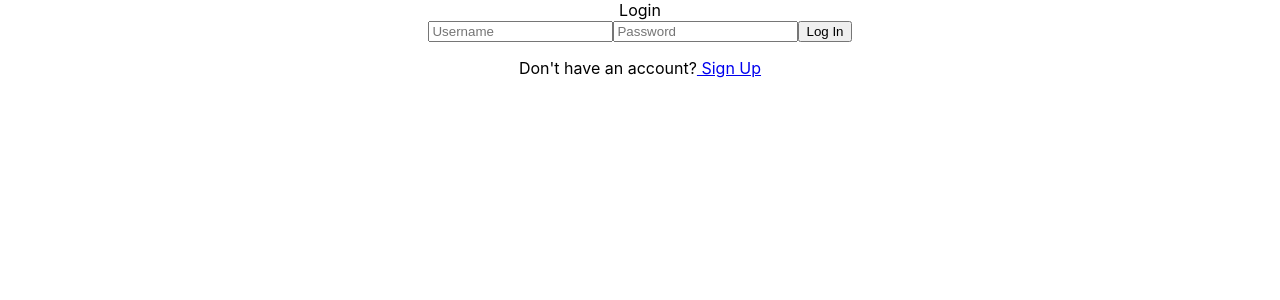
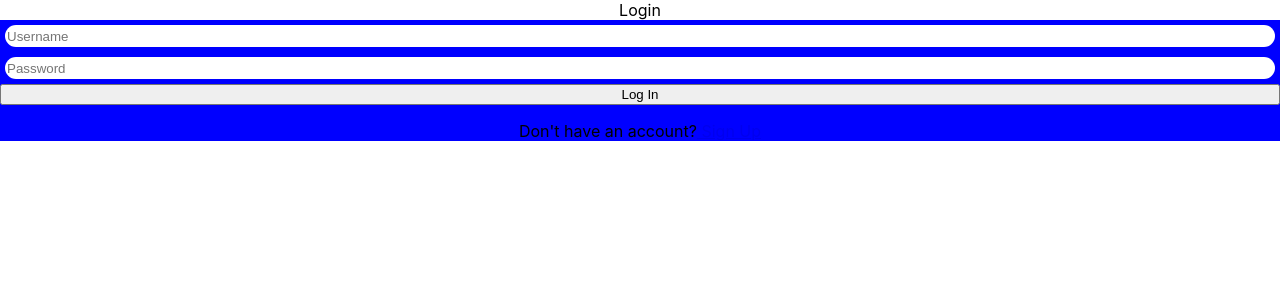
Before and after one commit to Jordan-Burgess/PolyU, a React (Create React App) app in the folder frontend/: page / in a window 1280 px wide. Shown: the top 300 px of the page. Built offline with nearby package versions, Linux system fonts and the light colour scheme; no server answers.

Commit message:
Route to new profile page when register

```diff
--- a/frontend/src/App.css
+++ b/frontend/src/App.css
@@ -1,5 +1,21 @@
 .App {
   text-align: center;
+}
+
+.LoginBox {
+  background-color: blue;
+}
+
+.LoginForm {
+  display: flex;
+  flex-direction: column;
+}
+
+.LoginInput {
+  height: 20px;
+  margin: 5px;
+  border: none;
+  border-radius: 30px;
 }
 
 .App-logo {
--- a/frontend/src/components/Auth.js
+++ b/frontend/src/components/Auth.js
@@ -1,12 +1,13 @@
 import { createContext, useState, useEffect } from 'react';
 import jwt_decode from "jwt-decode";
-import { useNavigate } from "react-router-dom";
+import { useNavigate, Navigate} from "react-router-dom";
 
 const AuthContext = createContext()
 export default AuthContext;
 
 export const AuthProvider = ({ children }) => {
     const [loading, setLoading] = useState(false)
+    const [firstUser, setFirstUser] = useState(false)
     const [authTokens, setAuthTokens] = useState(() =>
     localStorage.getItem('authTokens')
     ? JSON.parse(localStorage.getItem('authTokens'))
@@ -33,7 +34,6 @@ export const AuthProvider = ({ children }) => {
       setUser(jwt_decode(data.access));
       localStorage.setItem('authTokens', JSON.stringify(data))
       console.log('Auth: ',user)
-    //   navigate('profile')
     }else{
       console.log('Fetch Error')
     }
@@ -52,14 +52,19 @@ export const AuthProvider = ({ children }) => {
         email,
         first_name,
         last_name
-      })
+      }),
+
     });
     if (response.status === 201) {
+      console.log("Registration Successful")
       loginUser({username, password})
-      navigate('/partners');
+      // return <Navigate to={`/profile/new/${user.id}`}/>
+      navigate(`/`)
     } else {
-      console.log("Something went wrong!");
+      console.log("Something went wrong");
     }
+    setFirstUser(true)
+    // return <Navigate to={`/profile/new/${user.id}`}/>
   };
 
   const logoutUser = () => {
@@ -76,10 +81,10 @@ export const AuthProvider = ({ children }) => {
     setAuthTokens,
     registerUser,
     loginUser,
-    logoutUser
+    logoutUser,
+    firstUser
   }
 
-  console.log("Auth2:", user)
   useEffect(() => {
     setLoading(true)
     if (authTokens) {
--- a/frontend/src/components/LoginCredentials.js
+++ b/frontend/src/components/LoginCredentials.js
@@ -15,9 +15,10 @@ export default function LoginCredentials() {
   }
 
   return (
-    <div>
-      <form onSubmit={handleSubmit}>
+    <div className="LoginBox">
+      <form className="LoginForm" onSubmit={handleSubmit}>
         <input
+          className="LoginInput"
           type="text"
           name="username"
           placeholder='Username'
@@ -26,6 +27,7 @@ export default function LoginCredentials() {
           required
         />
         <input
+          className="LoginInput"
           type="password"
           name="password"
           placeholder='Password'
--- a/frontend/src/components/ProfileBody.js
+++ b/frontend/src/components/ProfileBody.js
@@ -7,7 +7,7 @@ export default function ProfileBody({user}) {
         </section>
         <section>
             <h3>About Me</h3>
-            <p>{user.profile[0].bio}</p>
+            <p>{user.profile[0]?.bio}</p>
         </section>
         <section>
             <h3>Language Focus</h3>
--- a/frontend/src/components/ProfileHeader.js
+++ b/frontend/src/components/ProfileHeader.js
@@ -15,7 +15,7 @@ export default function ProfileHeader({user, isOwner, id, userIn}) {
       }
       const response = await fetch(`http://localhost:8000/conversations/new/${id}/${userIn}/`, options)
       const responseData = await response.json()
-      const conversationId = responseData[0].id
+      const conversationId = responseData[0]?.id
       navigate('/chat', {state: conversationId})
     }catch(err){
       console.log(err)
@@ -27,8 +27,8 @@ export default function ProfileHeader({user, isOwner, id, userIn}) {
         <img src='#' alt='banner'/>
         <img src='#' alt='profile image'/>
         <div>
-            <h1>{user.user[0].username}</h1>
-            <h2>Native Language: {user.profile[0].native_language}</h2>
+            <h1>{user.user[0]?.username}</h1>
+            <h2>Native Language: {user.profile[0]?.native_language}</h2>
         </div>
         <div>
             {isOwner ? (
@@ -38,7 +38,7 @@ export default function ProfileHeader({user, isOwner, id, userIn}) {
             </div>
             ) :
             <form onSubmit={handleSubmit}>
-              <button type='submit'>Chat With {user.user[0].username}</button>
+              <button type='submit'>Chat With {user.user[0]?.username}</button>
             </form>
             }
         </div>
--- a/frontend/src/pages/Main.js
+++ b/frontend/src/pages/Main.js
@@ -10,17 +10,20 @@ import AuthContext from "../components/Auth";
 import Edit from './Edit';
 import Settings from './Settings';
 import Signup from './Signup';
+import NewProfile from './NewProfile';
 
 export default function Main() {
   console.log(AuthContext)
-  let {user} = useContext(AuthContext)
+  let {user, firstUser} = useContext(AuthContext)
   console.log('Test:', user)
+  console.log('First: ', firstUser)
   return (
       <div>
           <Routes>
             <Route path='/' element={user ? <Navigate to={`/profile/${user.user_id}`} /> : <Login/>} />
-            <Route path='/signup' element={user ? <Navigate to={`/profile/${user.user_id}`} /> : <Signup/>} />
+            <Route path='/signup' element={user && !firstUser ? <Navigate to={`/profile/${user.user_id}`} /> : <Signup/>} />
             <Route path='/profile/:id' element={!user ? <Navigate to="/" /> : <Profile/>} exact />
+            {user ? <Route path={`/profile/new/:id`} element={!user ? <Navigate to="/" /> : <NewProfile/>} exact /> : null }
             {user ? <Route path={`/profile/${user.user_id}/edit`} element={!user ? <Navigate to="/" /> : <Edit/>} exact /> : null }
             {user ? <Route path={`/profile/${user.user_id}/settings`} element={!user ? <Navigate to="/" /> : <Settings/>} exact /> : null }
             <Route path='/chat' element={!user ? <Navigate to="/" /> : <Chat/>} exact />
--- /dev/null
+++ b/frontend/src/pages/NewProfile.js
@@ -0,0 +1,8 @@
+import React from 'react'
+import { useParams, useNavigate } from 'react-router-dom';
+
+export default function NewProfile() {
+  return (
+    <div>NewProfile</div>
+  )
+}
--- a/frontend/src/pages/Profile.js
+++ b/frontend/src/pages/Profile.js
@@ -1,14 +1,16 @@
 import { useState, useEffect, useContext } from 'react'
-import { useParams } from 'react-router-dom';
+import { useParams, useNavigate } from 'react-router-dom';
 import ProfileHeader from '../components/ProfileHeader'
 import ProfileBody from '../components/ProfileBody'
 import Nav from '../components/Nav'
 import AuthContext from '../components/Auth';
 
 export default function Profile() {
+  const navigate = useNavigate()
   const [user, setUser] = useState(null)
   const {id} = useParams()
   const userIn = useContext(AuthContext)
+  const {firstUser} = useContext(AuthContext)
   const BASE_URL = `http://localhost:8000/${id}/`
   const isOwner = userIn.user.user_id == id
 
@@ -23,6 +25,10 @@ export default function Profile() {
         console.log(err)
       }
     }
+
+    useEffect(()=>{
+      navigate(`/profile/new/${id}`)
+    }, [firstUser])
 
     useEffect(()=>{
       getUser()
--- a/frontend/src/pages/Signup.js
+++ b/frontend/src/pages/Signup.js
@@ -1,8 +1,10 @@
 import {useState, useContext} from 'react'
+import { useNavigate } from 'react-router-dom';
 import AuthContext from '../components/Auth'
 
 export default function Signup() {
-    const { registerUser } = useContext(AuthContext)
+    const navigate = useNavigate()
+    const { user, registerUser, loginUser } = useContext(AuthContext)
     const [userForm, setUserForm] = useState({
         username: "",
         password: "",
```
